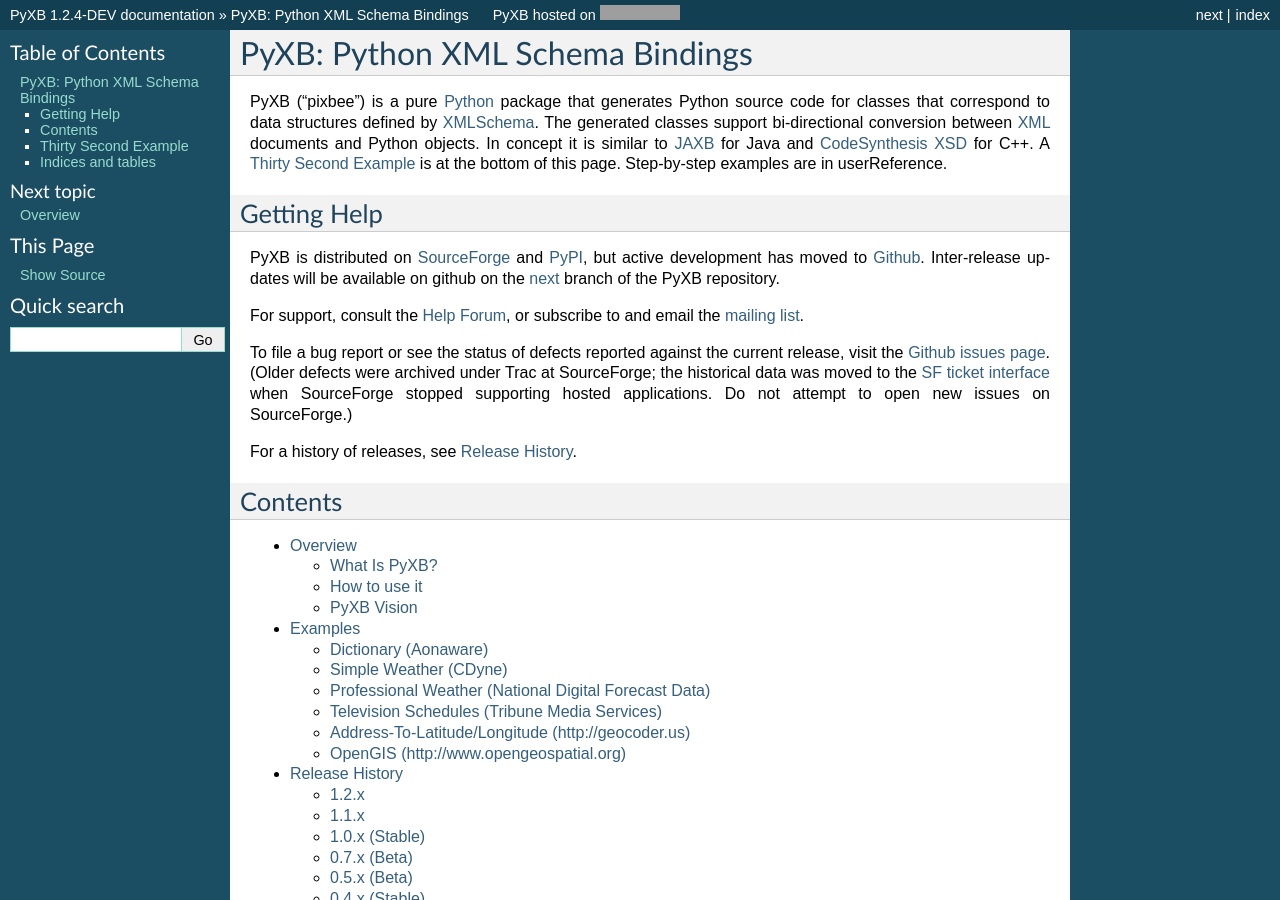
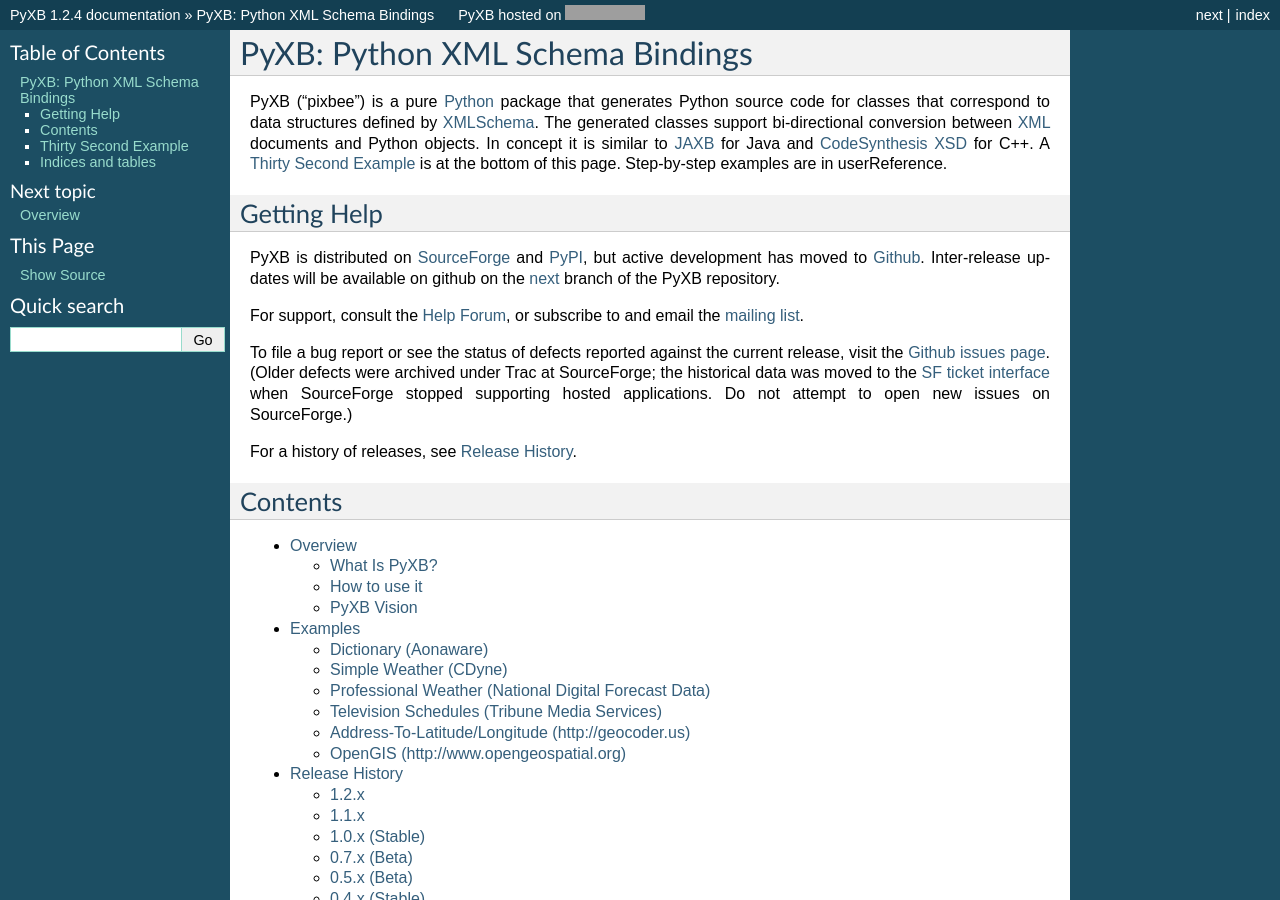
Before and after one commit to pabigot/pyxb, a Sphinx documentation site: the page built from doc/index.txt, in a window 1280 px wide and 900 px high. Built offline with Sphinx 7.4.7, drawn with Linux system fonts in a browser that asks for light colours; pages that are not in the unit, such as notebooks, are missing from menus; some of the changed text lies outside the part shown; grey boxes are pictures that could not be loaded.

Commit message:
Version number updated for release 1.2.4

```diff
--- a/README.txt
+++ b/README.txt
@@ -1,8 +1,8 @@
 PyXB -- Python W3C XML Schema Bindings
-Version 1.2.4-DEV
+Version 1.2.4
 
-This source release includes pre-built bundles for common XML namespaces,
-assorted web service namespaces, and SAML.  A bundle for over 75 namespaces
+The source releases includes pre-built bundles for common XML namespaces,
+assorted web service namespaces, and SAML.  A bundle with over 75 namespaces
 related to Geographic Information Systems is also available; if you want
 those, read pyxb/bundles/opengis/README.txt before installing PyXB.
 
--- a/doc/conf.py
+++ b/doc/conf.py
@@ -47,7 +47,7 @@
 # The short X.Y version.
 version = '1.2'
 # The full version, including alpha/beta/rc tags.
-release = '1.2.4-DEV'
+release = '1.2.4'
 
 # The language for content autogenerated by Sphinx. Refer to documentation
 # for a list of supported languages.
--- a/pyxb/__init__.py
+++ b/pyxb/__init__.py
@@ -61,7 +61,7 @@
         if issubclass(self.__class__.mro()[-2], ( list, dict )):
             super(cscRoot, self).__init__(*args)
 
-__version__ = '1.2.4-DEV'
+__version__ = '1.2.4'
 """The version of PyXB"""
 
 __url__ = 'http://pyxb.sourceforge.net'
--- a/setup.py
+++ b/setup.py
@@ -4,7 +4,7 @@
 import sys
 
 # The current version of the system.  Format is #.#.#[-DEV].
-version = '1.2.4-DEV'
+version = '1.2.4'
 
 # Require Python 2.6 or higher or Python 3.1 or higher
 if (sys.version_info[:2] < (2, 6)) or ((sys.version_info[0] == 3) and sys.version_info[:2] < (3, 1)):
```
